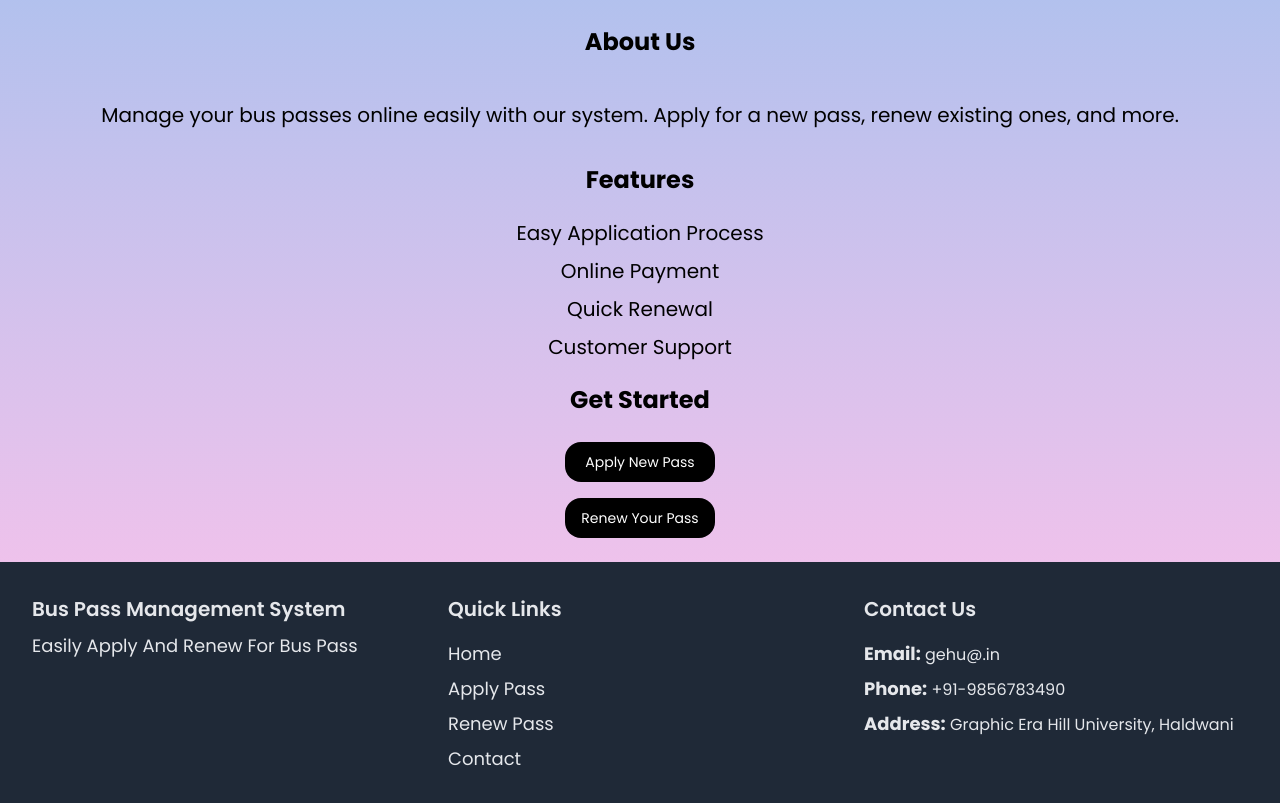
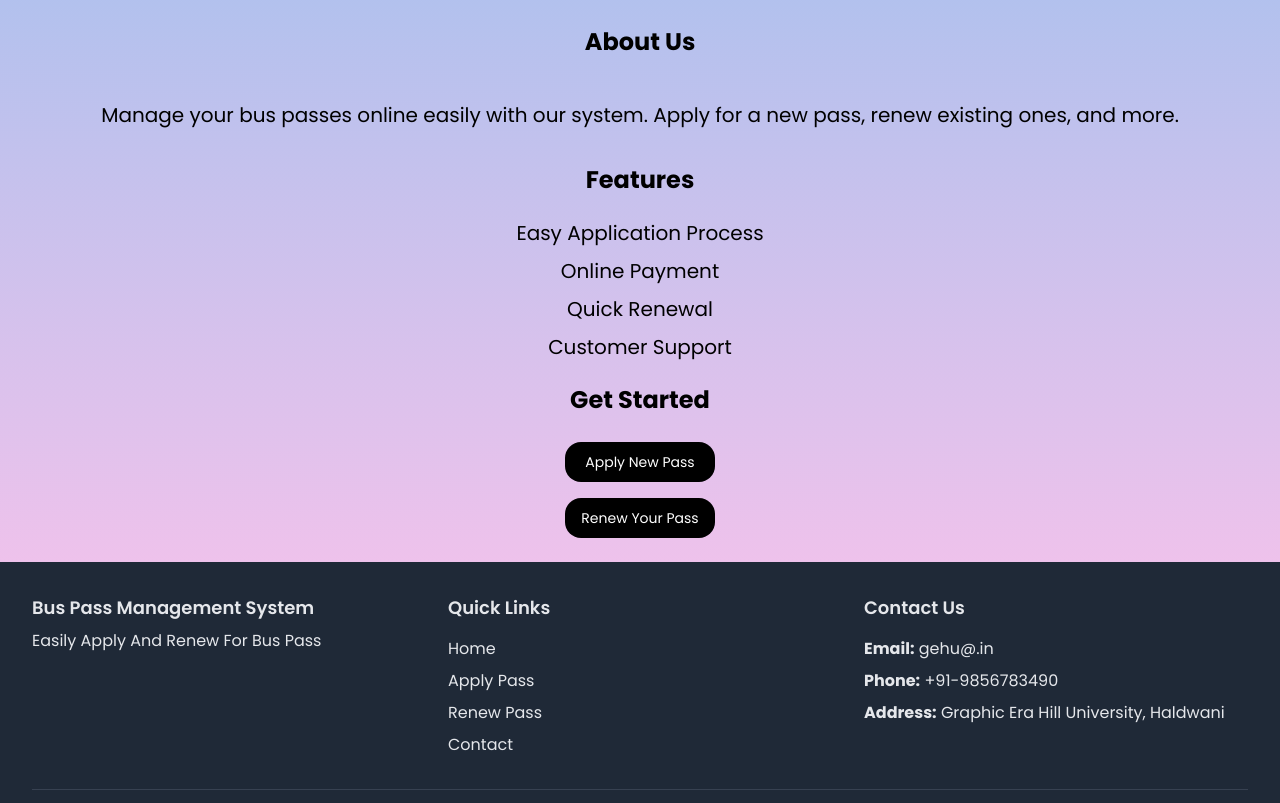
Before and after one commit to chandansinghsangari/homePage, a plain HTML site: page index.html in a window 1280 px wide. Shown: the part 117-920 px from the top of the page. Drawn offline with nearby package versions, Linux system fonts and the light colour scheme.

Commit message:
Add files via upload

```diff
--- a/index.html
+++ b/index.html
@@ -104,37 +104,37 @@
           <div class="grid grid-cols-1 md:grid-cols-3 gap-8 py-8 border-b border-gray-700">
             <!-- Company Info -->
             <div>
-              <h2 class=" font-semibold text-[12px] sm:text-[14px] md:text-[16px] lg:text-[18px] xl:text-[20px] 2xl:text-[22px]">Bus Pass Management System</h2>
-              <p class="mt-2 text-[10px] sm:text-[12px] md:text-[14px] lg:text-[16px] xl:text-[18px] 2xl:text-[20px]">
+              <h2 class=" font-semibold text-[10px] sm:text-[12px] md:text-[14px] lg:text-[16px] xl:text-[18px] 2xl:text-[20px]">Bus Pass Management System</h2>
+              <p class="mt-2 text-[8px] sm:text-[10px] md:text-[12px] lg:text-[14px] xl:text-[16px] 2xl:text-[18px]">
                 Easily Apply And Renew For Bus Pass
               </p>
             </div>
 
             <!-- Navigation Links -->
             <div>
-              <h3 class="text-[12px] sm:text-[14px] md:text-[16px] lg:text-[18px] xl:text-[20px] 2xl:text-[22px] font-semibold mb-4">Quick Links</h3>
+              <h3 class="text-[10px] sm:text-[12px] md:text-[14px] lg:text-[16px] xl:text-[18px] 2xl:text-[20px] font-semibold mb-4">Quick Links</h3>
               <ul class="space-y-2">
-                <li><a href="index.html" class="hover:underline text-[10px] sm:text-[12px] md:text-[14px] lg:text-[16px] xl:text-[18px] 2xl:text-[20px]">Home</a></li>
-                <li><a href="AP.html" class="hover:underline text-[10px] sm:text-[12px] md:text-[14px] lg:text-[16px] xl:text-[18px] 2xl:text-[20px]">Apply Pass</a></li>
-                <li><a href="RP.html" class="hover:underline text-[10px] sm:text-[12px] md:text-[14px] lg:text-[16px] xl:text-[18px] 2xl:text-[20px]">Renew Pass</a></li>
-                <li><a href="contect.html" class="hover:underline text-[10px] sm:text-[12px] md:text-[14px] lg:text-[16px] xl:text-[18px] 2xl:text-[20px]">Contact</a></li>
+                <li><a href="index.html" class="hover:underline text-[8px] sm:text-[10px] md:text-[12px] lg:text-[14px] xl:text-[16px] 2xl:text-[18px]">Home</a></li>
+                <li><a href="AP.html" class="hover:underline text-[8px] sm:text-[10px] md:text-[12px] lg:text-[14px] xl:text-[16px] 2xl:text-[18px]">Apply Pass</a></li>
+                <li><a href="RP.html" class="hover:underline text-[8px] sm:text-[10px] md:text-[12px] lg:text-[14px] xl:text-[16px] 2xl:text-[18px]">Renew Pass</a></li>
+                <li><a href="contect.html" class="hover:underline text-[8px] sm:text-[10px] md:text-[12px] lg:text-[14px] xl:text-[16px] 2xl:text-[18px]">Contact</a></li>
               </ul>
             </div>
 
             <!-- Contact Info -->
             <div>
-              <h3 class="text-[12px] sm:text-[14px] md:text-[16px] lg:text-[18px] xl:text-[20px] 2xl:text-[22px] font-semibold mb-4">Contact Us</h3>
+              <h3 class="text-[10px] sm:text-[12px] md:text-[14px] lg:text-[16px] xl:text-[18px] 2xl:text-[20px] font-semibold mb-4">Contact Us</h3>
               <ul class="space-y-2">
-                <li><span class="font-bold  text-[10px] sm:text-[12px] md:text-[14px] lg:text-[16px] xl:text-[18px] 2xl:text-[20px]">Email:</span> <a href="gehu@.in" class="hover:underline">gehu@.in</a></li>
-                <li><span class="font-bold  text-[10px] sm:text-[12px] md:text-[14px] lg:text-[16px] xl:text-[18px] 2xl:text-[20px]">Phone:</span> +91-9856783490</li>
-                <li><span class="font-bold  text-[10px] sm:text-[12px] md:text-[14px] lg:text-[16px] xl:text-[18px] 2xl:text-[20px]">Address:</span> Graphic Era Hill University, Haldwani</li>
+                <li><span class="font-bold  text-[8px] sm:text-[10px] md:text-[12px] lg:text-[14px] xl:text-[16px] 2xl:text-[18px]">Email:</span> <a class="text-[8px] sm:text-[10px] md:text-[12px] lg:text-[14px] xl:text-[16px] 2xl:text-[18px]" href="gehu@.in" class="hover:underline">gehu@.in</a></li>
+                <li class="text-[8px] sm:text-[10px] md:text-[12px] lg:text-[14px] xl:text-[16px] 2xl:text-[18px]"><span class="font-bold  text-[8px] sm:text-[10px] md:text-[12px] lg:text-[14px] xl:text-[16px] 2xl:text-[18px]">Phone:</span > +91-9856783490</li>
+                <li class="text-[8px] sm:text-[10px] md:text-[12px] lg:text-[14px] xl:text-[16px] 2xl:text-[18px]"><span class="font-bold text-[8px] sm:text-[10px] md:text-[12px] lg:text-[14px] xl:text-[16px] 2xl:text-[18px]">Address:</span> Graphic Era Hill University, Haldwani</li>
               </ul>
             </div>
           </div>
 
           <!-- Social Media & Copyright -->
           <div class="flex flex-col md:flex-row items-center justify-center  py-4">
-            <div class="text-[10px] sm:text-[12px] md:text-[14px] lg:text-[16px] xl:text-[18px] 2xl:text-[20px] ">
+            <div class="text-[8px] sm:text-[10px] md:text-[12px] lg:text-[14px] xl:text-[16px] 2xl:text-[18px]">
                 Graphic Era Hill University, Haldwani © 2024
             </div>
             <div class="mt-4 md:mt-0">
```
